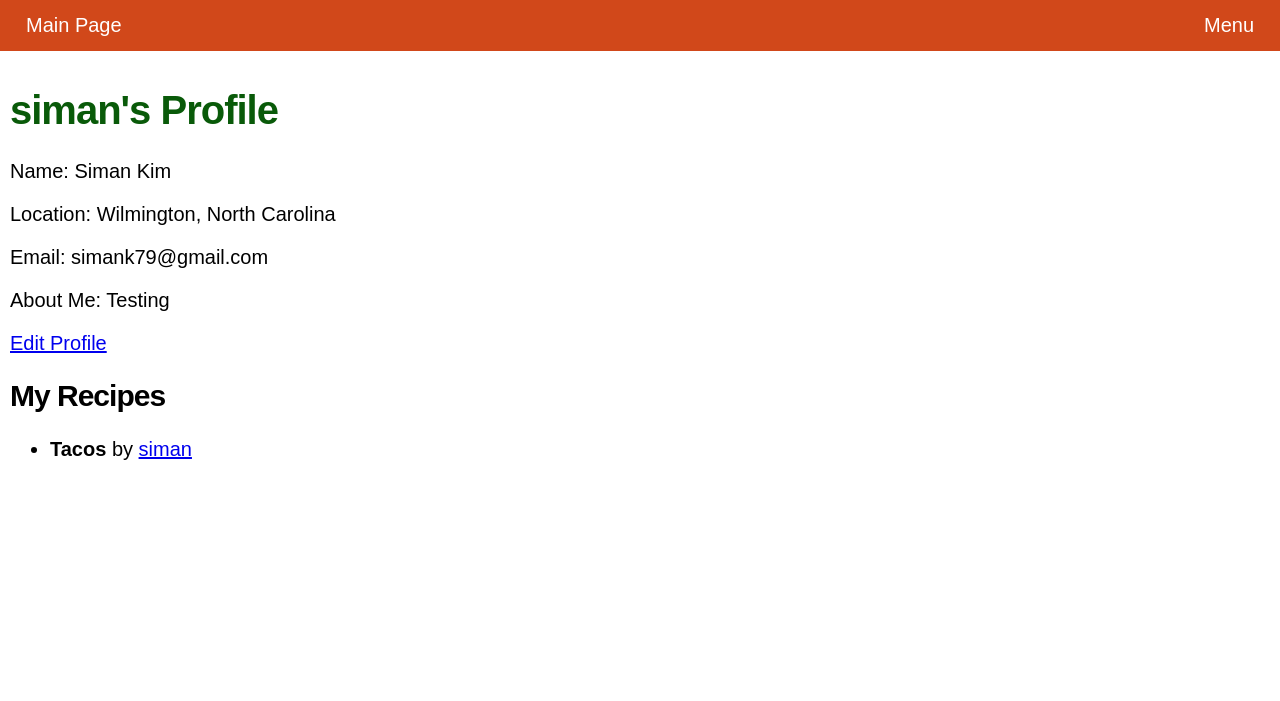
After one commit to simankim2/ForkFolio, a Django app: page /recipes/profile/ in a window 1280 px wide. The commit adds this page. Shown: the top 701 px of the page. Run offline with Django 5.2, Linux system fonts and the light colour scheme; a user stored in the database is signed in; data comes from the database, SQL or seed files in the repository; both versions use the stored data as it was after the commit.

Commit message:
Bug fixing

```diff
--- a/recipes/apps.py
+++ b/recipes/apps.py
@@ -4,3 +4,6 @@ from django.apps import AppConfig
 class RecipesConfig(AppConfig):
     default_auto_field = 'django.db.models.BigAutoField'
     name = 'recipes'
+
+    def ready(self):
+        import recipes.models
--- a/recipes/models.py
+++ b/recipes/models.py
@@ -1,8 +1,36 @@
 from django.db import models
+from django.contrib.auth.models import User
+from django.db.models.signals import post_save
+from django.dispatch import receiver
 
-# Create your models here.
+
 class Recipe(models.Model):
     title = models.CharField(max_length=250)
     picture = models.URLField()
     description = models.TextField()
     created_on = models.DateTimeField(auto_now_add=True)
+    user = models.ForeignKey(User, on_delete=models.CASCADE, null=True)
+
+
+class Profile(models.Model):
+    user = models.OneToOneField(User, on_delete=models.CASCADE)
+    name = models.CharField(max_length=100, blank=True)
+    location = models.CharField(max_length=100, blank=True)
+    email = models.EmailField(blank=True)
+    about_me = models.TextField(blank=True)
+
+    def __str__(self):
+        return f'{self.user.username} Profile'
+
+
+@receiver(post_save, sender=User)
+def create_or_update_user_profile(sender, instance, created, **kwargs):
+    if created:
+        Profile.objects.create(user=instance)
+    else:
+        instance.profile.save()
+
+
+@receiver(post_save, sender=User)
+def save_user_profile(sender, instance, **kwargs):
+    instance.profile.save()
--- a/recipes/templates/base.html
+++ b/recipes/templates/base.html
@@ -18,6 +18,7 @@
           <button class="dropbtn">Menu</button>
           <div class="dropdown-content">
             {% if user.is_authenticated %}
+              <a href="{% url 'profile_view' %}">My Profile</a>
             {% block navbar_custom_links %}
             {% endblock %}
               <form action="{% url 'logout' %}" method="post">
--- a/recipes/templates/recipes/list.html
+++ b/recipes/templates/recipes/list.html
@@ -19,6 +19,7 @@
             <a href="{% url 'show_recipe' recipe.id %}">{{ recipe.title }}</a>
           </h3>
           <img src="{{ recipe.picture }}" alt="Picture of {{ recipe.title }}" />
+          <p>Posted by: <a href="{% url "profile_view" username=recipe.user.username %}">{{ recipe.user.username }}</a></p>
           <div>4.3 stars</div>
           <div>{{ recipe.created_on|date:"F j, Y" }}</div>
         </div>
--- /dev/null
+++ b/recipes/templates/recipes/profile.html
@@ -0,0 +1,24 @@
+{% extends 'base.html' %}
+
+{% block navbar_custom_links %}
+  <a class="one" href="{% url 'create_recipe' %}">Create a Recipe</a>
+{% endblock %}
+
+{% block content %}
+  <h1>{{ profile.user.username }}'s Profile</h1>
+  <p>Name: {{ profile.name }}</p>
+  <p>Location: {{ profile.location }}</p>
+  <p>Email: {{ profile.email }}</p>
+  <p>About Me: {{ profile.about_me }}</p>
+  <a href="{% url 'profile_edit' %}">Edit Profile</a>
+
+  <h2>My Recipes</h2>
+  <ul>
+    {% for recipe in recipes %}
+      <li>
+        <strong>{{ recipe.title }}</strong>
+        by <a href="{% url 'profile_view' recipe.user.username %}">{{ recipe.user.username }}</a>
+      </li>
+    {% endfor %}
+  </ul>
+{% endblock %}
--- a/recipes/urls.py
+++ b/recipes/urls.py
@@ -1,7 +1,7 @@
 from django.urls import path
 from django.contrib.auth import views as auth_views
 from .views import signup
-from recipes.views import show_recipe, recipe_list, create_recipe, edit_recipe
+from recipes.views import show_recipe, recipe_list, create_recipe, edit_recipe, profile_view, profile_edit
 
 
 urlpatterns = [
@@ -10,6 +10,9 @@ urlpatterns = [
     path("create/", create_recipe, name="create_recipe"),
     path("<int:id>/edit/", edit_recipe, name="edit_recipe"),
     path("signup/", signup, name="signup"),
-    path('login/', auth_views.LoginView.as_view(template_name="recipes/login.html"), name='login'),
-    path('logout/', auth_views.LogoutView.as_view(next_page="recipe_list"), name='logout'),
+    path("login/", auth_views.LoginView.as_view(template_name="recipes/login.html"), name="login"),
+    path("logout/", auth_views.LogoutView.as_view(next_page="recipe_list"), name="logout"),
+    path("profile/", profile_view, name="profile_view", kwargs={"username": None}),
+    path("profile/<str:username>/", profile_view, name="profile_view"),
+    path("profile/edit/", profile_edit, name="profile_edit"),
 ]
--- a/recipes/views.py
+++ b/recipes/views.py
@@ -1,8 +1,9 @@
 from django.shortcuts import render, get_object_or_404, redirect
-from recipes.models import Recipe
-from recipes.forms import RecipeForm
+from recipes.models import Recipe, Profile
+from recipes.forms import RecipeForm, ProfileForm
 from django.contrib.auth import login
 from django.contrib.auth.decorators import login_required
+from django.contrib.auth.models import User
 from recipes.forms import SignUpForm
 
 
@@ -24,10 +25,12 @@ def recipe_list(request):
 @login_required
 def create_recipe(request):
     if request.method == "POST":
-        form = RecipeForm(request.POST)
+        form = RecipeForm(request.POST, request.FILES)
         if form.is_valid():
-            form.save()
-            return redirect("recipe_list")
+            recipe = form.save(commit=False)
+            recipe.user = request.user
+            recipe.save()
+            return redirect("profile_view", username=request.user.username)
     else:
         form = RecipeForm()
 
@@ -69,3 +72,24 @@ def signup(request):
         "form": form,
     }
     return render(request, "recipes/signup.html", context)
+
+
+@login_required
+def profile_view(request, username=None):
+    user = request.user if username is None else get_object_or_404(User, username=username)
+    profile = get_object_or_404(Profile, user=user)
+    recipes = Recipe.objects.filter(user=user)
+    return render(request, 'recipes/profile.html', {'profile': profile, 'recipes': recipes})
+
+
+@login_required
+def profile_edit(request):
+    profile = get_object_or_404(Profile, user=request.user)
+    if request.method == 'POST':
+        form = ProfileForm(request.POST, instance=profile)
+        if form.is_valid():
+            form.save()
+            return redirect('profile_view', username=request.user.username)
+    else:
+        form = ProfileForm(instance=profile)
+    return render(request, 'recipes/profile_edit.html', {'form': form})
```
Also changed, not shown: recipes/forms.py (+7 -1 lines), recipes/templates/recipes/profile_edit.html (added, +10 -0 lines), db.sqlite3, recipes/migrations/0004_recipe_user_profile.py (added).
